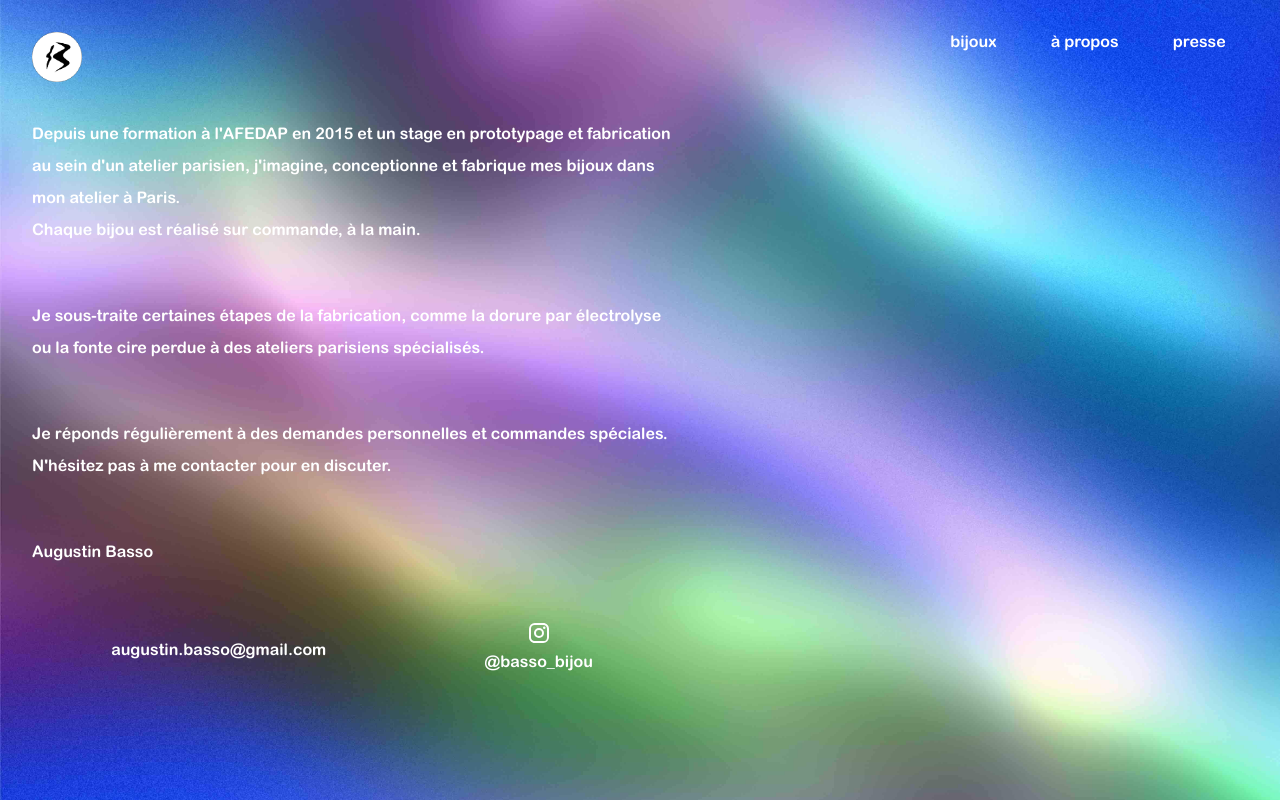
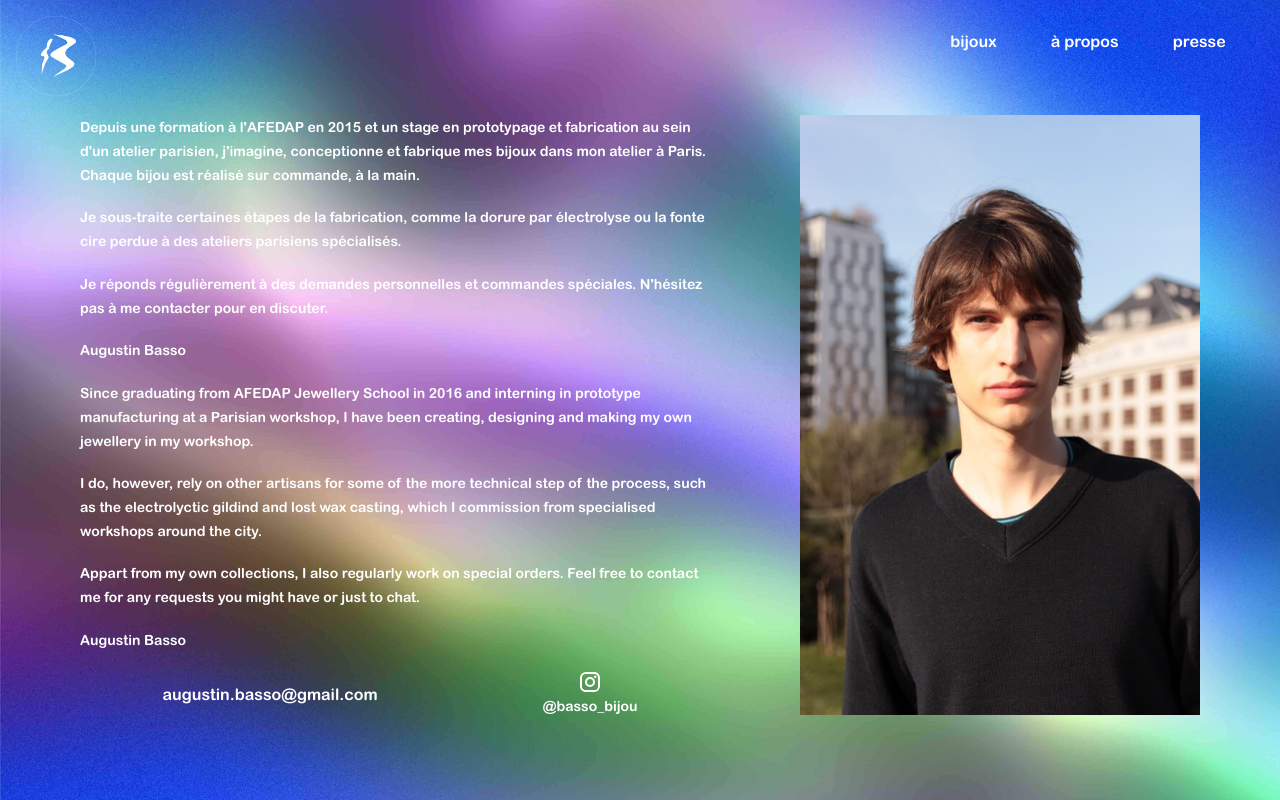
Before and after one commit to colinevel/Basso, a Next.js app: page /contacts in a window 1280 px wide. Built offline with nearby package versions, Linux system fonts and the light colour scheme.

Commit message:
Add portrait page

```diff
--- a/pages/contacts.js
+++ b/pages/contacts.js
@@ -1,8 +1,7 @@
 import Head from "next/head";
 import styles from "../styles/Contacts.module.css";
-import { NavBar } from "../components/NavBar";
+import { TopBar } from "../components/TopBar";
 import Image from "next/image";
-import Link from "next/link";
 
 export default function Contacts() {
   return (
@@ -13,19 +12,9 @@ export default function Contacts() {
           <link rel='icon' href='/images/logo-basso.png' />
         </Head>
         <div className={styles.topBar}>
-          <Link href='/'>
-            <div>
-              <Image
-                src='/images/logo-basso.png'
-                alt='logo'
-                width={50}
-                height={50}
-                className={styles.image}
-              />
+          <TopBar />
         </div>
-          </Link>
-          <NavBar />
-        </div>
+        <div className={styles.content}>
           <div className={styles.mainText}>
             <p>
               Depuis une formation à l'AFEDAP en 2015 et un stage en prototypage
@@ -44,6 +33,10 @@ export default function Contacts() {
               spéciales. N'hésitez pas à me contacter pour en discuter.
             </p>
             <p>Augustin Basso</p>
+            <p>Since graduating from AFEDAP Jewellery School in 2016 and interning in prototype manufacturing at a Parisian workshop, I have been creating, designing and making my own jewellery in my workshop.</p>
+            <p>I do, however, rely on other artisans for some of the more technical step of the process, such as the electrolyctic gildind and lost wax casting, which I commission from specialised workshops around the city.</p>
+            <p>Appart from my own collections, I also regularly work on special orders. Feel free to contact me for any requests you might have or just to chat.</p>
+            <p>Augustin Basso</p>
             <div className={styles.contacts}>
               <a href='mailto:augustin.basso@gmail.com'>
                 augustin.basso@gmail.com
@@ -58,6 +51,16 @@ export default function Contacts() {
               </a>
             </div>
           </div>
+          <div>
+            <Image
+              className={styles.portrait}
+              src='/images/Portrait-Augustin-Basso.jpg'
+              alt='Augustin Bassp'
+              width={400}
+              height={600}
+            />
+          </div>
+        </div>
       </div>
     </>
   );
--- a/styles/Contacts.module.css
+++ b/styles/Contacts.module.css
@@ -4,18 +4,19 @@
     background-size: cover;
     background-repeat: no-repeat;
     width: 100%;
-    height: 100%;
+    min-height: 100%;
   }
 
-.topBar {
-  padding: 2em;
+.content {
   display: flex;
-  justify-content: flex-end;
-  align-items: center;
+  flex-direction: row;
+  max-height: 70%;
+  justify-content: space-evenly;
 }
 
-.topBar div {
-    margin-right: auto !important;
+.portrait {
+  height: 100%;
+  width: auto;
 }
 
 .image:hover {
@@ -23,13 +24,15 @@
 }
 
 .mainText {
-  margin-left: 2em;
   display: flex;
   flex-direction: column;
   justify-content: space-between;
-  height: 70%;
   max-width: 50%;
-  line-height: 2em;
+  line-height: 1.5em;
+}
+
+.mainText p {
+  font-size: 14px;
 }
 
 .contacts {
```
Also changed, not shown: public/images/Portrait-Augustin-Basso.jpg (added). Lines whose indentation alone changed are shown as unchanged.
